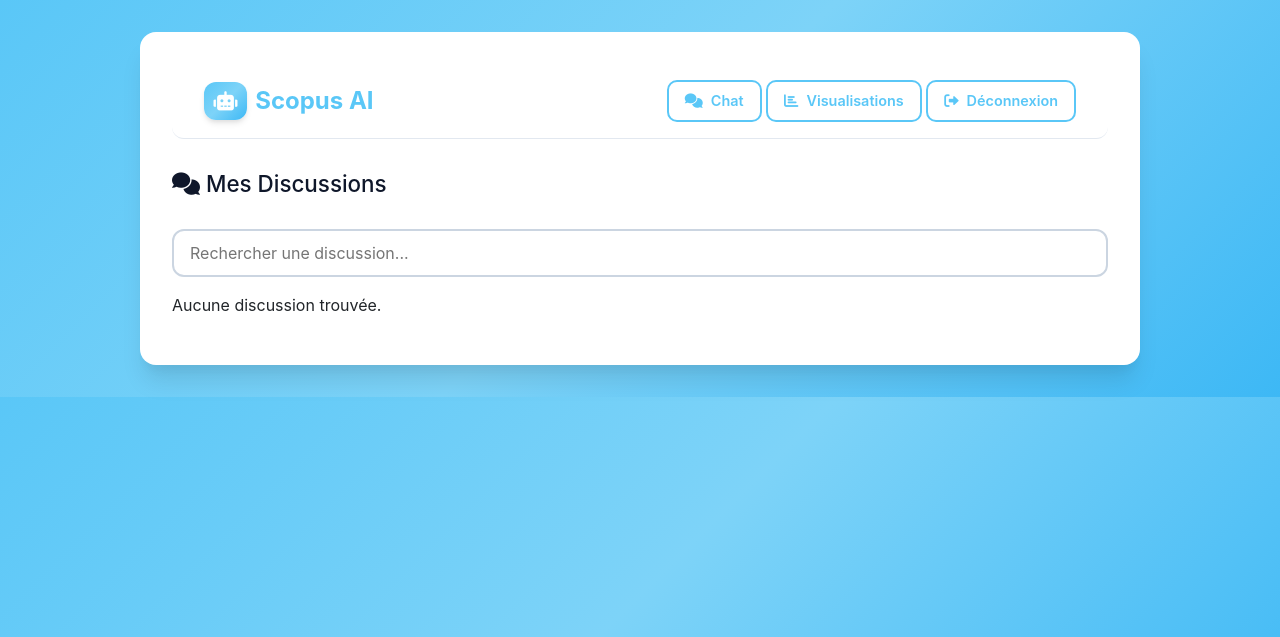
After one commit to kate-gh/chatbot_scopus_project, a Flask app: template app/templates/discussions.html in a window 1280 px wide. The commit adds this page. Shown: the top 637 px of the page. Run offline with Flask 3, Linux system fonts and the light colour scheme; the template is opened without the code that fills it, so the values that code supplies are empty.

Commit message:
vesion 10:Ajout de historique de discussion avec la possibilté de supp et voir et recherche et ajout de l'affichage de l'heure et du bouton de copie dans l'interface du chatbot

```diff
--- /dev/null
+++ b/app/templates/discussions.html
@@ -0,0 +1,272 @@
+<!DOCTYPE html>
+<html lang="fr">
+  <head>
+    <meta charset="UTF-8" />
+    <title>Mes Discussions - Scopus AI</title>
+    <meta name="viewport" content="width=device-width, initial-scale=1" />
+    <link
+      href="https://cdn.jsdelivr.net/npm/bootstrap@5.3.0/dist/css/bootstrap.min.css"
+      rel="stylesheet"
+    />
+    <link
+      href="https://cdnjs.cloudflare.com/ajax/libs/font-awesome/6.0.0/css/all.min.css"
+      rel="stylesheet"
+    />
+    <style>
+      :root {
+        --primary-color: #5ac7f7;
+        --primary-light: #7dd3f8;
+        --primary-dark: #3db8f5;
+        --secondary-color: #f1f5f9;
+        --accent-color: #5ac7f7;
+        --accent-light: #7dd3f8;
+        --text-primary: #0f172a;
+        --text-secondary: #64748b;
+        --text-light: #94a3b8;
+        --border-color: #cbd5e1;
+        --border-light: #e2e8f0;
+        --bg-white: #ffffff;
+        --bg-light: #f8fafc;
+        --bg-dark: #0f172a;
+        --shadow: 0 4px 6px -1px rgba(0, 0, 0, 0.1),
+          0 2px 4px -1px rgba(0, 0, 0, 0.06);
+        --shadow-lg: 0 10px 15px -3px rgba(0, 0, 0, 0.1),
+          0 4px 6px -2px rgba(0, 0, 0, 0.05);
+        --shadow-xl: 0 20px 25px -5px rgba(0, 0, 0, 0.1),
+          0 10px 10px -5px rgba(0, 0, 0, 0.04);
+        --gradient-primary: linear-gradient(
+          135deg,
+          #5ac7f7 0%,
+          #7dd3f8 50%,
+          #3db8f5 100%
+        );
+        --gradient-secondary: linear-gradient(135deg, #f1f5f9 0%, #e2e8f0 100%);
+        --gradient-accent: linear-gradient(135deg, #5ac7f7 0%, #7dd3f8 100%);
+      }
+
+      body {
+        background: var(--gradient-primary);
+        font-family: -apple-system, BlinkMacSystemFont, "Segoe UI", Roboto,
+          sans-serif;
+      }
+
+      .main-container {
+        max-width: 1000px;
+        margin: 2rem auto;
+        background: white;
+        padding: 2rem;
+        border-radius: 16px;
+        box-shadow: var(--shadow-xl);
+      }
+
+      .header {
+        background: rgba(255, 255, 255, 0.98);
+        backdrop-filter: blur(20px);
+        border-bottom: 1px solid var(--border-light);
+        padding: 1rem 2rem;
+        display: flex;
+        justify-content: space-between;
+        align-items: center;
+        border-radius: 12px;
+      }
+
+      .logo {
+        font-size: 1.5rem;
+        font-weight: 700;
+        color: var(--primary-color);
+        display: flex;
+        align-items: center;
+        gap: 0.5rem;
+      }
+
+      .logo i {
+        background: var(--gradient-primary);
+        color: white;
+        padding: 0.6rem;
+        border-radius: 12px;
+        font-size: 1.2rem;
+        box-shadow: var(--shadow);
+      }
+
+      .btn-outline-modern {
+        background: transparent;
+        color: var(--primary-color);
+        border: 2px solid var(--primary-color);
+        padding: 0.5rem 1rem;
+        border-radius: 10px;
+        font-weight: 600;
+        text-decoration: none;
+        display: inline-flex;
+        align-items: center;
+        gap: 0.5rem;
+        font-size: 0.9rem;
+      }
+
+      .btn-outline-modern:hover {
+        background: var(--primary-color);
+        color: white;
+      }
+
+      .discussion-header {
+        margin-top: 2rem;
+        margin-bottom: 1.5rem;
+        display: flex;
+        justify-content: space-between;
+        align-items: center;
+      }
+
+      .discussion-header h1 {
+        font-size: 1.4rem;
+        color: var(--text-primary);
+      }
+
+      .search-bar {
+        width: 100%;
+        margin-bottom: 1rem;
+      }
+
+      .search-bar input {
+        border-radius: 12px;
+        padding: 0.6rem 1rem;
+        border: 2px solid var(--border-color);
+        width: 100%;
+      }
+
+      .discussion-card {
+        border: 1px solid var(--border-light);
+        border-radius: 12px;
+        padding: 1rem 1.5rem;
+        margin-bottom: 1rem;
+        background-color: var(--bg-light);
+        box-shadow: var(--shadow);
+      }
+
+      .discussion-card h5 {
+        font-size: 1rem;
+        color: var(--text-primary);
+        margin-bottom: 0.3rem;
+      }
+
+      .discussion-card small {
+        color: var(--text-light);
+      }
+
+      .card-actions {
+        margin-top: 1rem;
+        display: flex;
+        gap: 1rem;
+      }
+
+      .btn-view,
+      .btn-delete {
+        font-size: 0.85rem;
+        padding: 0.4rem 0.8rem;
+        border-radius: 8px;
+        font-weight: 600;
+        display: inline-flex;
+        align-items: center;
+        gap: 0.4rem;
+      }
+
+      .btn-view {
+        background: var(--gradient-accent);
+        color: white;
+        border: none;
+      }
+
+      .btn-delete {
+        background: #fef3c7;
+        color: #b45309;
+        border: 1px solid #facc15;
+      }
+
+      .btn-view:hover {
+        opacity: 0.9;
+      }
+
+      .btn-delete:hover {
+        background: #fde68a;
+      }
+    </style>
+  </head>
+  <body>
+    <div class="main-container">
+      <div class="header">
+        <div class="logo">
+          <i class="fas fa-robot"></i> <span>Scopus AI</span>
+        </div>
+        <div class="header-actions">
+          <a
+            href="{{ url_for('main.index_route') }}"
+            class="btn-outline-modern"
+          >
+            <i class="fas fa-comments"></i> Chat
+          </a>
+          <a
+            href="{{ url_for('main.visualizations') }}"
+            class="btn-outline-modern"
+          >
+            <i class="fas fa-chart-bar"></i> Visualisations
+          </a>
+          <a href="{{ url_for('auth.logout') }}" class="btn-outline-modern">
+            <i class="fas fa-sign-out-alt"></i> Déconnexion
+          </a>
+        </div>
+      </div>
+
+      <div class="discussion-header">
+        <h1><i class="fas fa-comments"></i> Mes Discussions</h1>
+      </div>
+
+      <div class="search-bar">
+        <input
+          type="text"
+          id="searchInput"
+          onkeyup="searchDiscussions()"
+          placeholder="Rechercher une discussion..."
+        />
+      </div>
+
+      {% if discussions %} {% for d in discussions %}
+      <div class="discussion-card">
+        <h5 class="discussion-question">{{ d.question }}</h5>
+        <small>Posée le {{ d.created_at.strftime('%d %B %Y à %H:%M') }}</small>
+        <div class="card-actions">
+          <a
+            href="{{ url_for('main.index_route') }}?q_id={{ d.id }}"
+            class="btn-view"
+          >
+            <i class="fas fa-eye"></i> Voir
+          </a>
+          <form
+            action="{{ url_for('main.delete_message', msg_id=d.id) }}"
+            method="POST"
+            onsubmit="return confirm('Supprimer cette discussion ?');"
+          >
+            <button type="submit" class="btn-delete">
+              <i class="fas fa-trash-alt"></i> Supprimer
+            </button>
+          </form>
+        </div>
+      </div>
+      {% endfor %} {% else %}
+      <p>Aucune discussion trouvée.</p>
+      {% endif %}
+    </div>
+
+    <script>
+      function searchDiscussions() {
+        const input = document.getElementById("searchInput");
+        const filter = input.value.toLowerCase();
+        const cards = document.querySelectorAll(".discussion-card");
+
+        cards.forEach((card) => {
+          const question = card
+            .querySelector(".discussion-question")
+            .textContent.toLowerCase();
+          card.style.display = question.includes(filter) ? "" : "none";
+        });
+      }
+    </script>
+  </body>
+</html>
```
Also changed, not shown: app/routes.py (+31 -0 lines), app/templates/index.html (+35 -4 lines).
